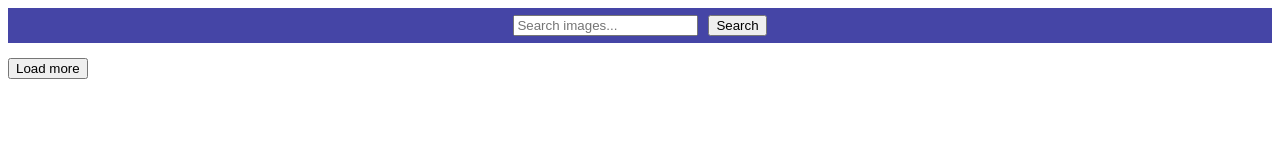
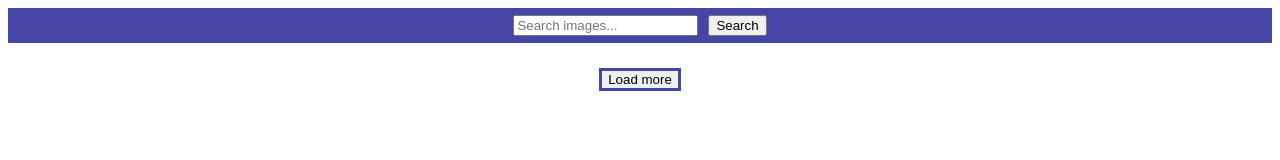
Before and after one commit to gambel1/goit-js-hw-11, a website built with Parcel: page src/index.html in a window 1280 px wide. Built offline with nearby package versions, Linux system fonts and the light colour scheme; what simplelightbox would draw is missing.

Commit message:
add style on button 'load-more'

```diff
--- a/src/css/styles.css
+++ b/src/css/styles.css
@@ -36,3 +36,13 @@
 
     margin: 0;
 }
+
+.button-box{
+    display: flex;
+    justify-content: center;
+    margin-top: 10px;
+}
+
+.load-more{
+    border: solid #4545a6;
+}
--- a/src/index.html
+++ b/src/index.html
@@ -18,7 +18,9 @@
     </form>
 
     <div class="gallery"></div>
-    <button type="button" class="load-more">Load more</button>
+    <div class="button-box">
+      <button type="button" class="load-more">Load more</button>
+    </div>
 
     <script src="./js/index.js" type="module"></script>
   </body>
```
